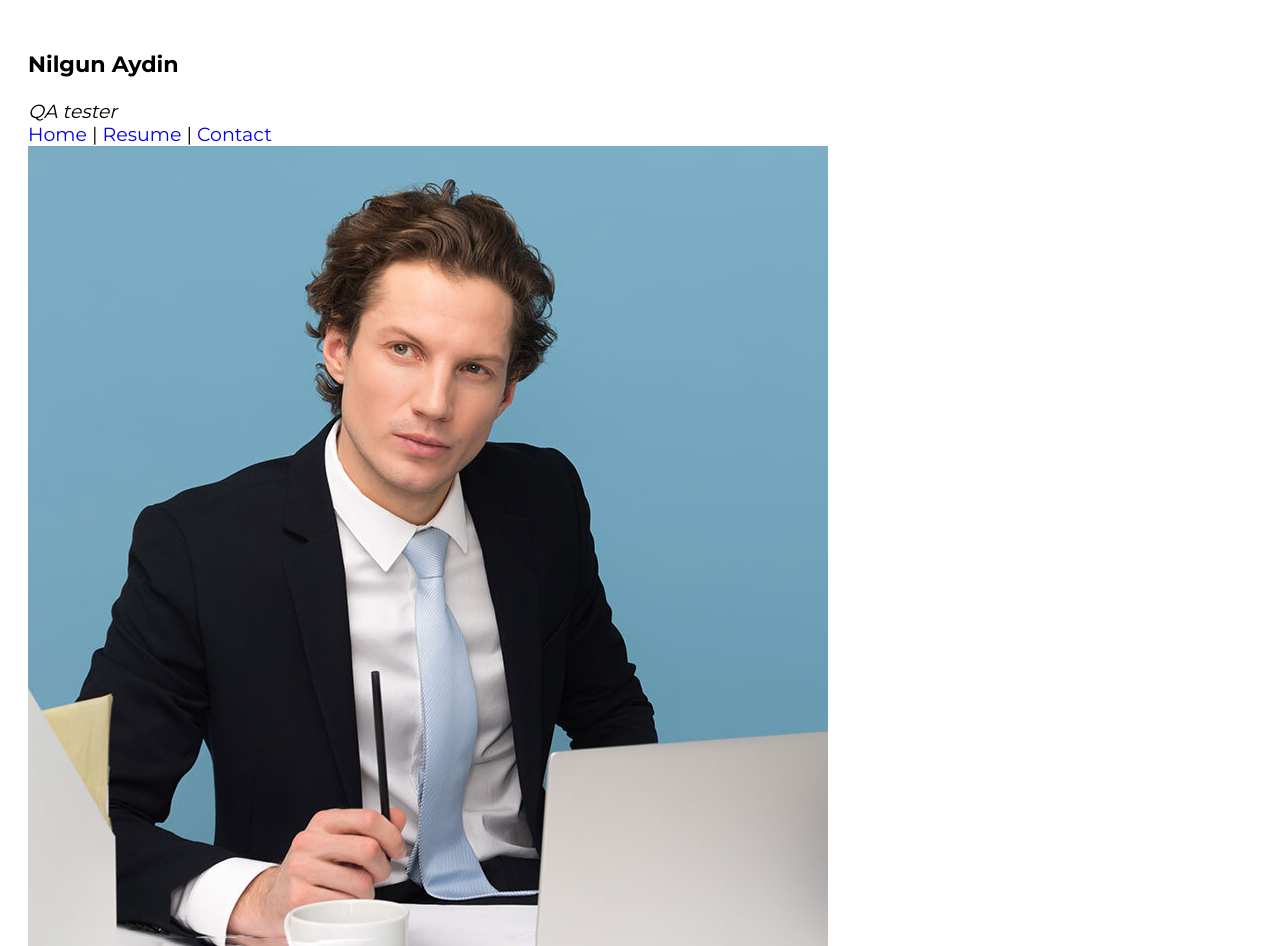
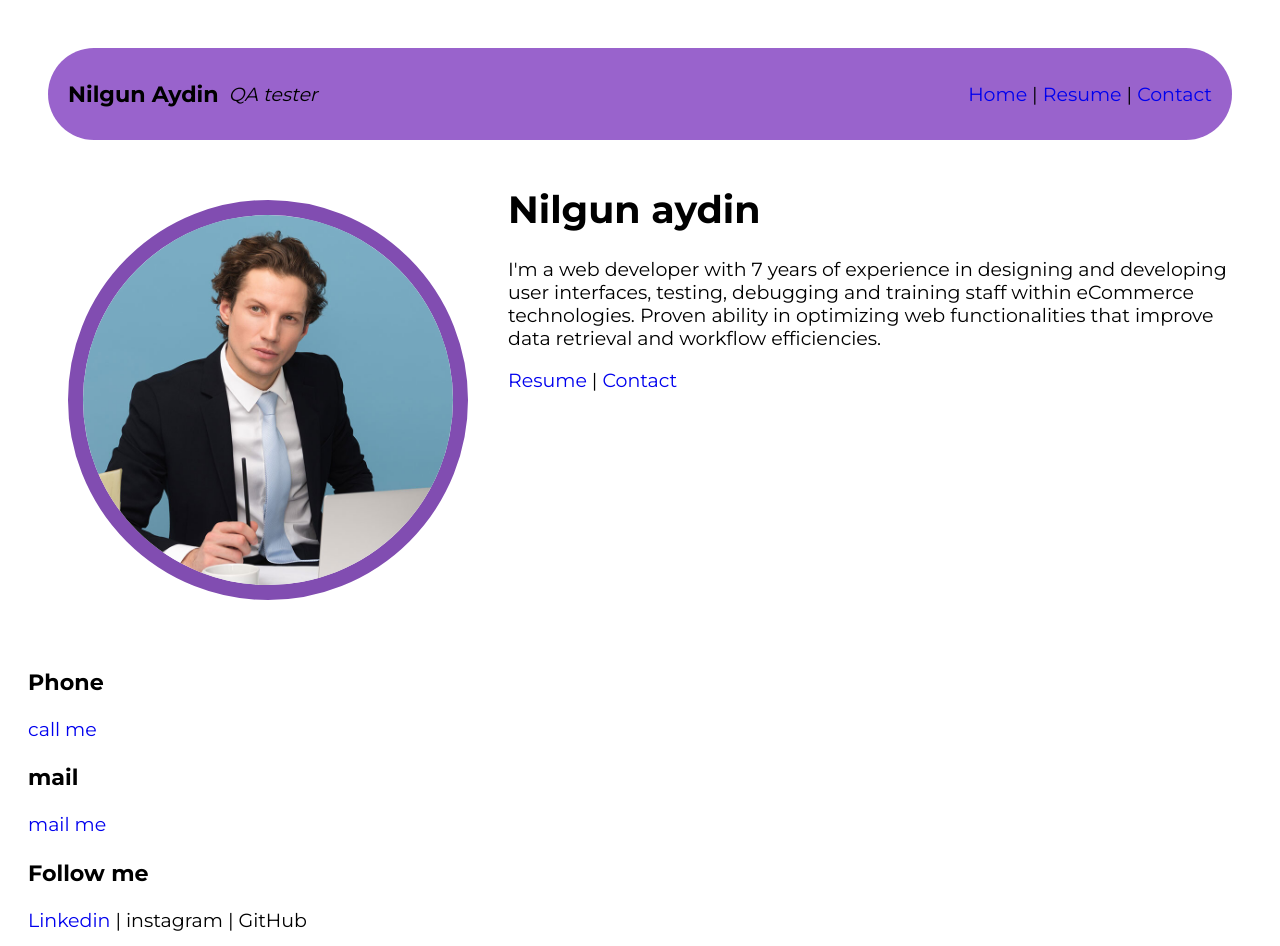
Before and after one commit to nilgunaydin/myResume, a plain HTML site: page index.html in a window 1280 px wide. Shown: the top 946 px of the page. Drawn offline with Linux system fonts and the light colour scheme.

Commit message:
onu kim durdurabilir

```diff
--- a/css/style.css
+++ b/css/style.css
@@ -28,3 +28,32 @@ button{
     font-size: 25px;
 
 }
+
+.header{
+display: flex;
+    justify-content: space-between;
+    align-items: center;
+    background-color: rgb(153, 99, 204) ;
+padding: 10px 20px;
+margin: 20px;
+border-radius: 60px;
+}
+.header .title {
+    display: flex;
+   align-items: center;
+gap: 10px;
+
+}
+.content .about {
+    display: flex;
+
+}
+
+.content .about img{
+width: 400px;
+height: 400px;
+border-radius: 250px;
+border: 15px solid  rgb(129, 77, 177);
+margin: 40px;
+
+}
```
Also changed, not shown: test.html (+1 -2 lines).
